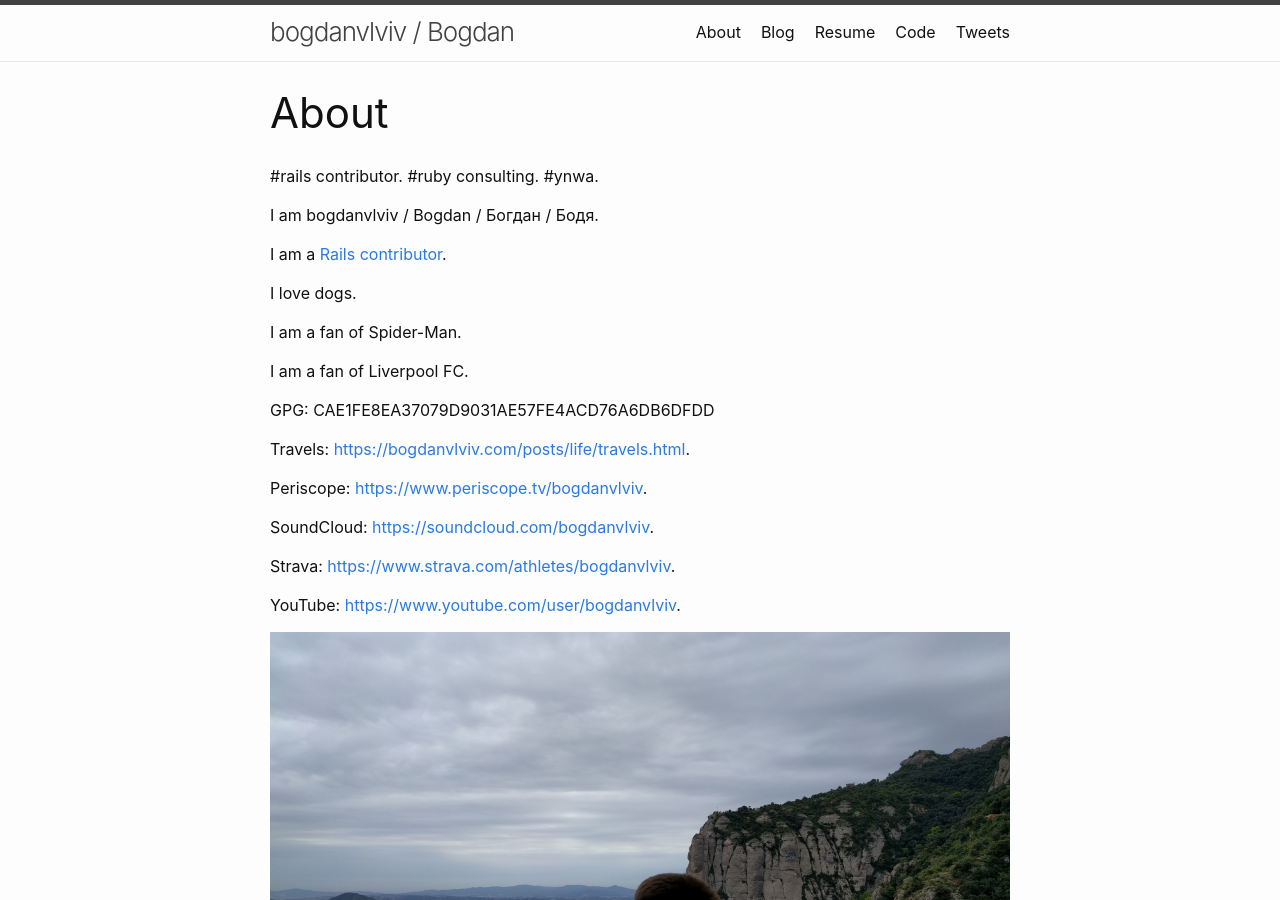
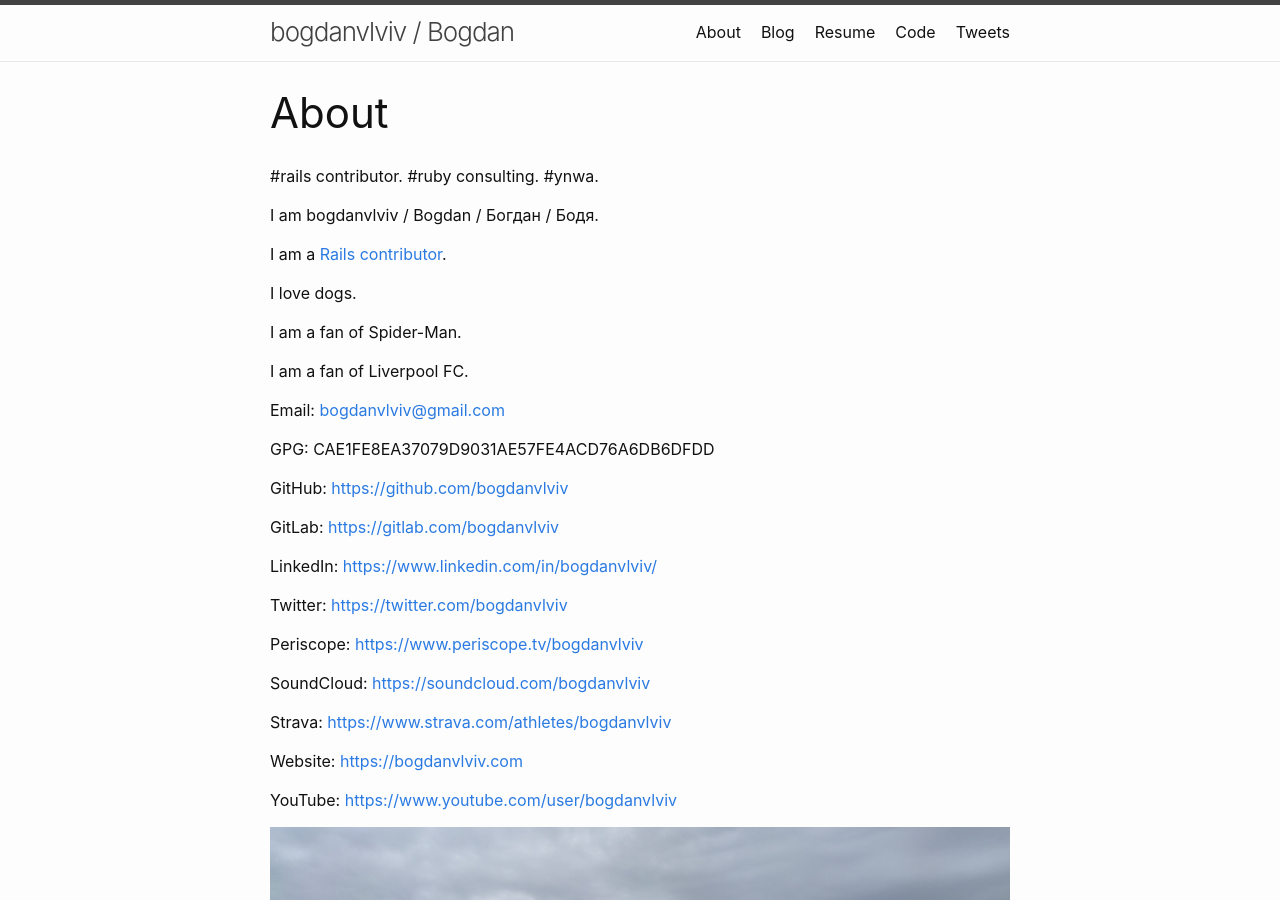
Before and after one commit to crowdpro3/bogdanvlviv.github.io, a Jekyll site: the page built from about.html, in a window 1280 px wide and 900 px high. Built offline with Jekyll 4.4.1, drawn with Linux system fonts in a browser that asks for light colours.

Commit message:
Add more ref to about page

```diff
--- a/about.html
+++ b/about.html
@@ -28,27 +28,47 @@ permalink: /about.html
 </p>
 
 <p>
+  Email: <a href="mailto:{{ site.email }}">{{ site.email }}</a>
+</p>
+
+<p>
   GPG: CAE1FE8EA37079D9031AE57FE4ACD76A6DB6DFDD
 </p>
 
 <p>
-  Travels: <a href="{{ "/posts/life/travels.html" | absolute_url }}" target="_blank">{{ "/posts/life/travels.html" | absolute_url }}</a>.
+  GitHub: <a href="https://github.com/{{ site.github_username }}" target="_blank">https://github.com/{{ site.github_username }}</a>
 </p>
 
 <p>
-  Periscope: <a href="https://www.periscope.tv/bogdanvlviv" target="_blank">https://www.periscope.tv/bogdanvlviv</a>.
+  GitLab: <a href="https://gitlab.com/bogdanvlviv" target="_blank">https://gitlab.com/bogdanvlviv</a>
 </p>
 
 <p>
-  SoundCloud: <a href="https://soundcloud.com/bogdanvlviv" target="_blank">https://soundcloud.com/bogdanvlviv</a>.
+  LinkedIn: <a href="https://www.linkedin.com/in/bogdanvlviv/" target="_blank">https://www.linkedin.com/in/bogdanvlviv/</a>
 </p>
 
 <p>
-  Strava: <a href="https://www.strava.com/athletes/bogdanvlviv" target="_blank">https://www.strava.com/athletes/bogdanvlviv</a>.
+  Twitter: <a href="https://twitter.com/{{ site.twitter_username }}" target="_blank">https://twitter.com/{{ site.twitter_username }}</a>
 </p>
 
 <p>
-  YouTube: <a href="https://www.youtube.com/user/bogdanvlviv" target="_blank">https://www.youtube.com/user/bogdanvlviv</a>.
+  Periscope: <a href="https://www.periscope.tv/bogdanvlviv" target="_blank">https://www.periscope.tv/bogdanvlviv</a>
+</p>
+
+<p>
+  SoundCloud: <a href="https://soundcloud.com/bogdanvlviv" target="_blank">https://soundcloud.com/bogdanvlviv</a>
+</p>
+
+<p>
+  Strava: <a href="https://www.strava.com/athletes/bogdanvlviv" target="_blank">https://www.strava.com/athletes/bogdanvlviv</a>
+</p>
+
+<p>
+  Website: <a href="{{ "/index.html" | absolute_url }}" target="_blank">{{ site.url | escape }}</a>
+</p>
+
+<p>
+  YouTube: <a href="https://www.youtube.com/user/bogdanvlviv" target="_blank">https://www.youtube.com/user/bogdanvlviv</a>
 </p>
 
 <div class="photo">
```
